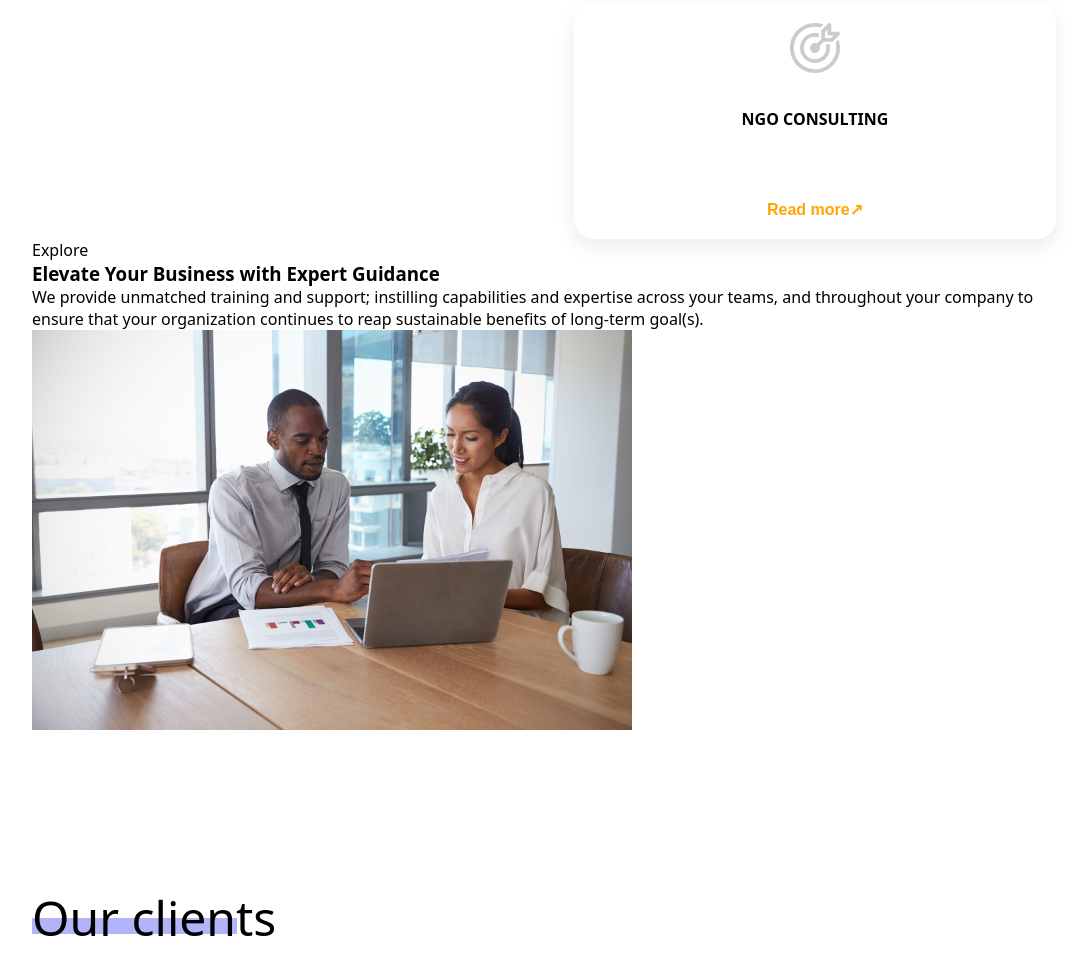
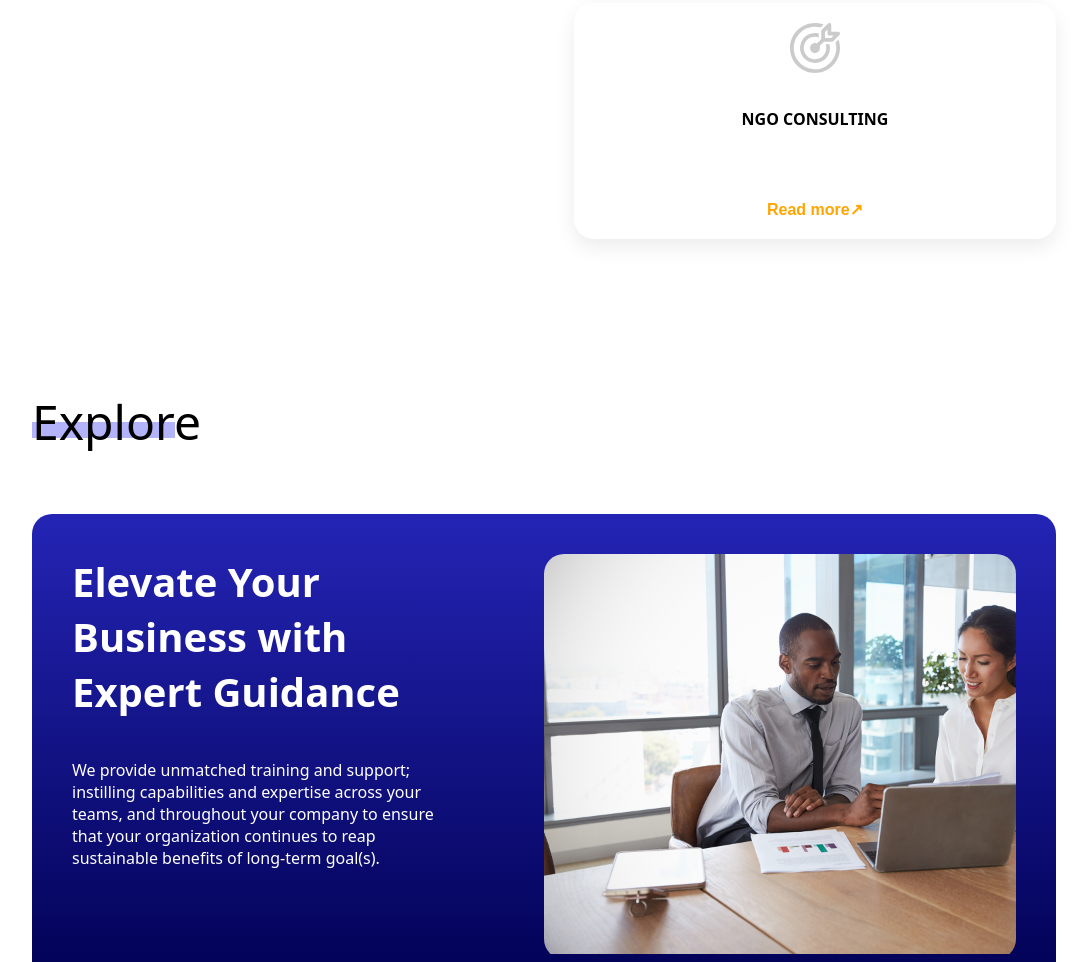
Before and after one commit to Paracle/paracle, an Astro site: page / in a window 1280 px wide. Shown: the part 1555-2517 px from the top of the page, without its empty margins (96-1183 px from the left). Built offline with nearby package versions, Linux system fonts and the light colour scheme; Astro itself is replaced by a stand-in of ours.

Commit message:
fixed image not displaying error

```diff
--- a/src/pages/index.astro
+++ b/src/pages/index.astro
@@ -332,19 +332,19 @@ text-align: center;
 
   }
 
-  .ads{
+  .explore{
     margin-top: 150px;
     display: flex;
     flex-flow: column nowrap;
   }
 
-  .adstitle{
+  .explore-title{
     font-size: 48px;
     margin-bottom: 60px;
     position: relative;
   }
 
-  .adstitle::after{
+  .explore-title::after{
     content: "";
     background-color: rgba(5, 5, 236, 0.3);
     position: absolute;
@@ -356,7 +356,7 @@ text-align: center;
   }
 
 
-  .ads-section {
+  .explore-section {
     display: flex;
     width: 100%;
    justify-content: space-between;
@@ -367,7 +367,7 @@ text-align: center;
   }
 
 
-  .ads-section__image {
+  .explore-section__image {
     width: 40%;
     color:white;
 
@@ -377,7 +377,7 @@ text-align: center;
     }
   }
 
-  .ads-section__text {
+  .explore-section__text {
     width: 50%;
     overflow: hidden;
     border-radius: 20px;
```
